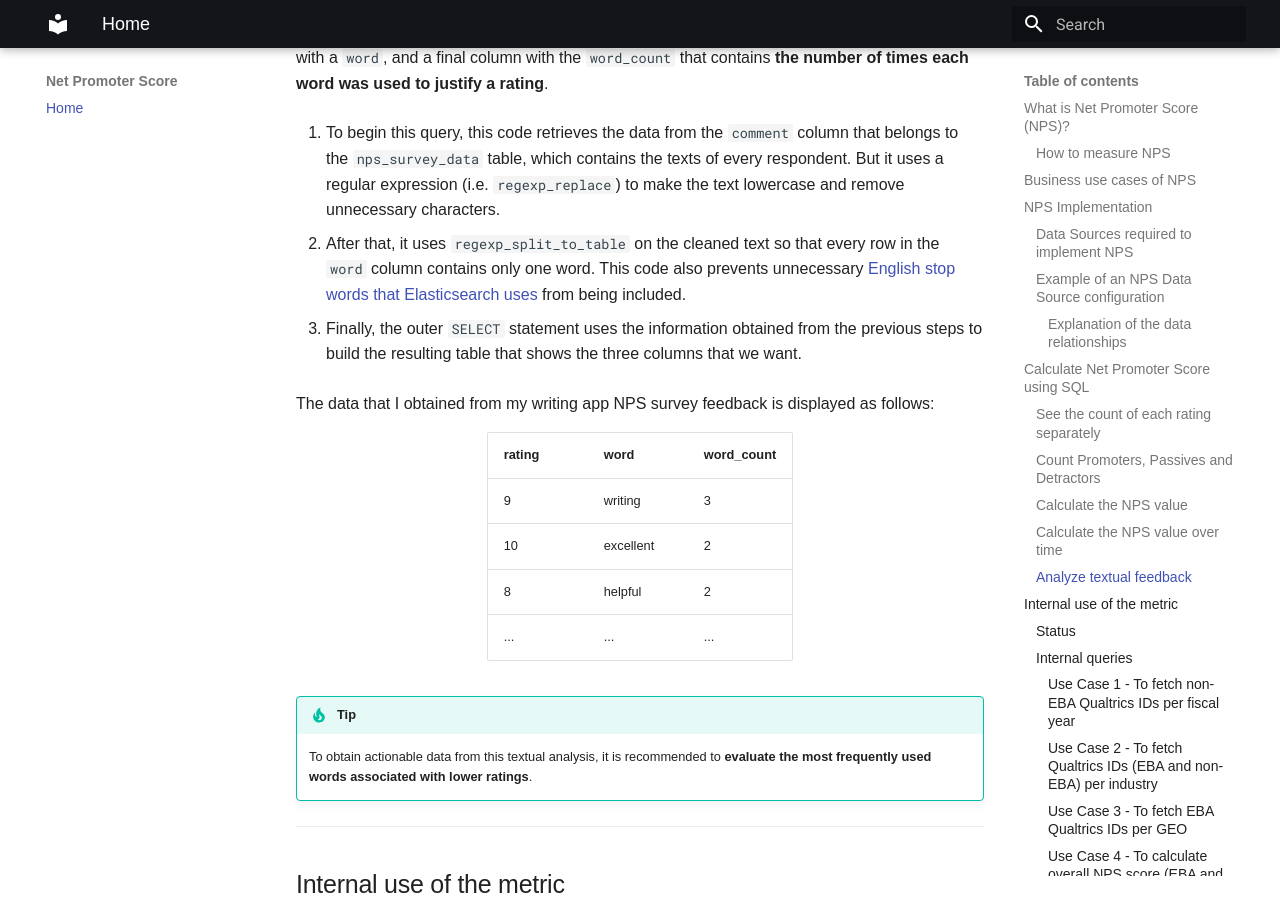
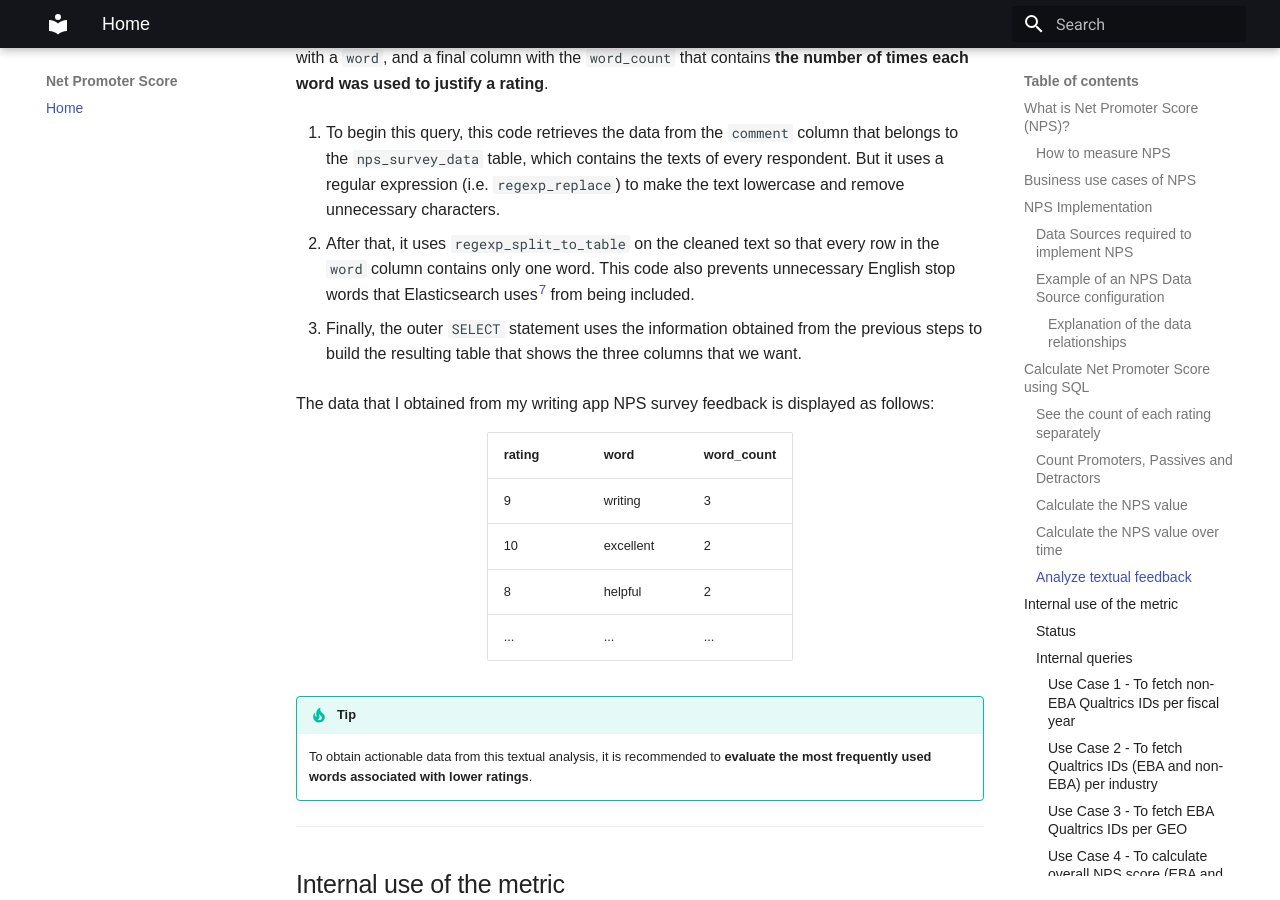
Before and after one commit to manutechwriter/npstest, an MkDocs documentation site: the page built from docs/index.md, in a window 1280 px wide and 900 px high, scrolled down 15888 px. Built offline with MkDocs 1.6.1 and Material for MkDocs 9.7.7, drawn with Linux system fonts in a browser that asks for light colours; emoji names are drawn with the system emoji font; some of the changed text lies outside the part shown.

Commit message:
added reference

```diff
--- a/docs/index.md
+++ b/docs/index.md
@@ -480,7 +480,7 @@ More specifically, this code will return a table with three columns: one with th
 
 1. To begin this query, this code retrieves the data from the `comment` column that belongs to the `nps_survey_data` table, which contains the texts of every respondent. But it uses a regular expression (i.e. `regexp_replace`) to make the text lowercase and remove unnecessary characters.
 
-2. After that, it uses `regexp_split_to_table` on the cleaned text so that every row in the `word` column contains only one word. This code also prevents unnecessary [English stop words that Elasticsearch uses](https://www.elastic.co/guide/en/elasticsearch/reference/current/analysis-stop-tokenfilter.html) from being included.
+2. After that, it uses `regexp_split_to_table` on the cleaned text so that every row in the `word` column contains only one word. This code also prevents unnecessary English stop words that Elasticsearch uses<sup id="fnref-7"><a href="#footnote-7">7</a></sup> from being included.
 
 3. Finally, the outer `SELECT` statement uses the information obtained from the previous steps to build the resulting table that shows the three columns that we want.
 
```
Also changed, not shown: other parts of docs/index.md (+1 -0 lines).
